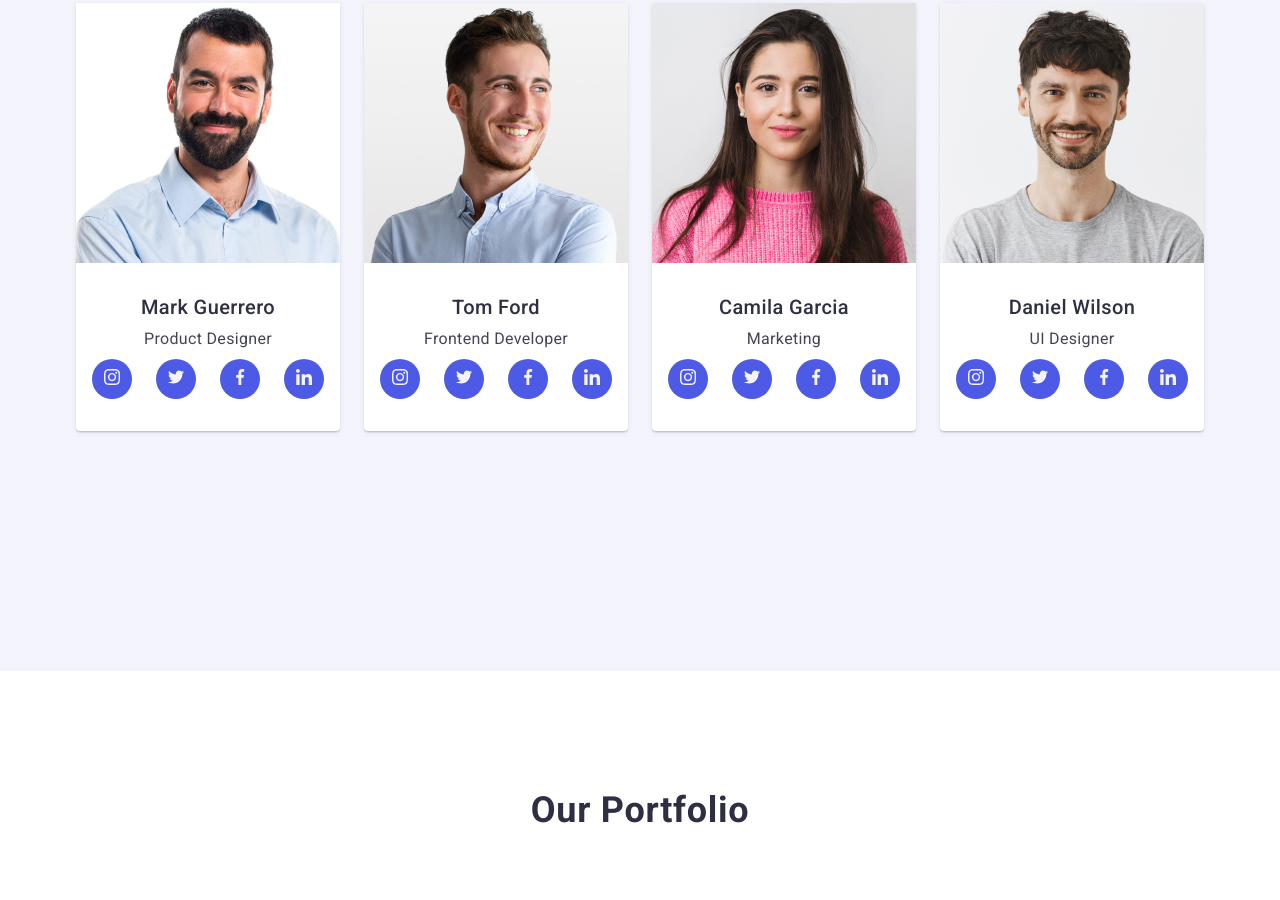
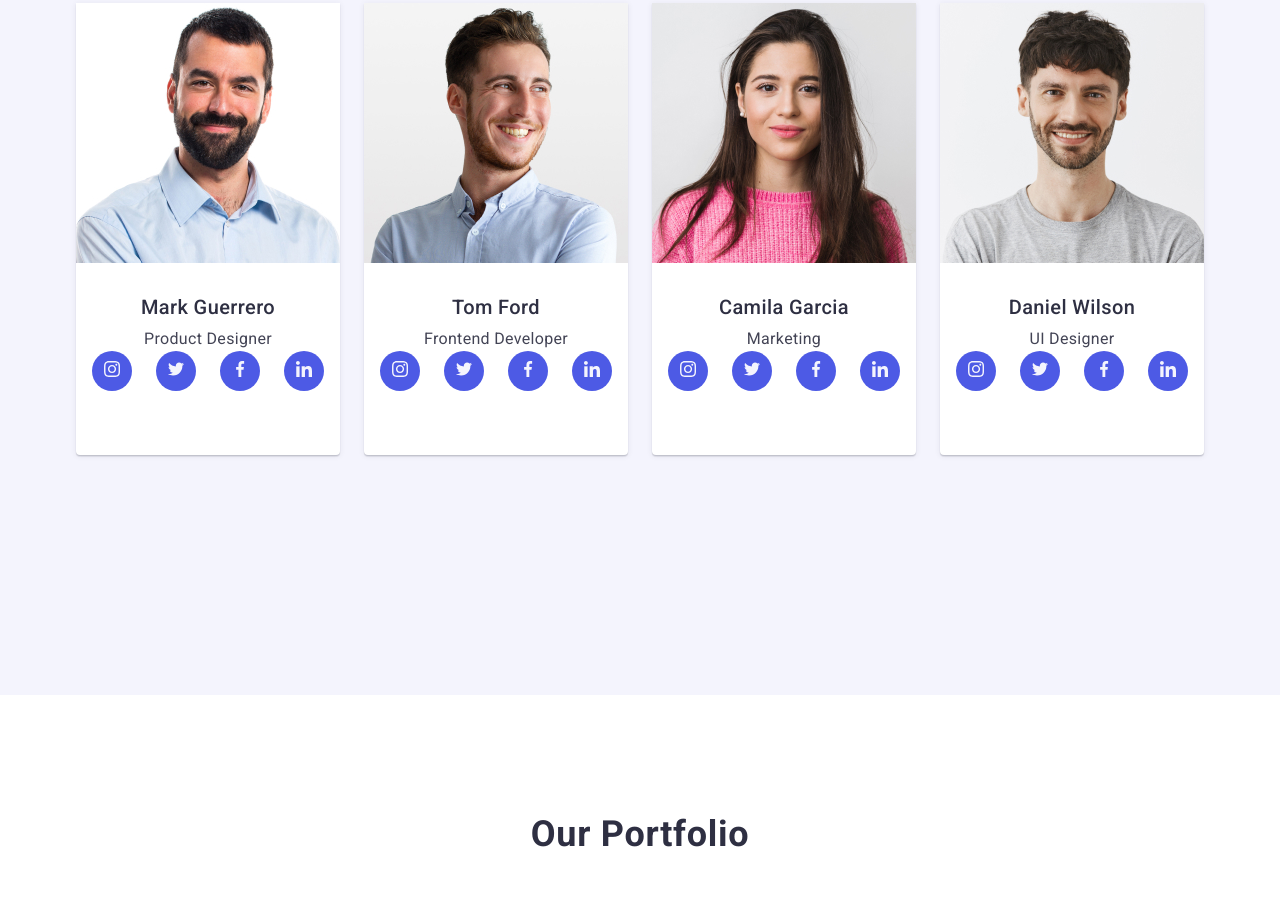
Before and after one commit to virami/goit-markup-hw-04, a plain HTML site: page index.html in a window 1280 px wide. Shown: the part 1390-2290 px from the top of the page. Drawn offline with nearby package versions, Linux system fonts and the light colour scheme.

Commit message:
added icons

```diff
--- a/css/styles.css
+++ b/css/styles.css
@@ -153,7 +153,7 @@ button {
     background-color: #2e2f42;
     background-image: linear-gradient(rgba(46, 47, 66, 0.7), rgba(46, 47, 66, 0.7)), url(../images/bg.jpg);
     background-repeat: no-repeat;
-    background-position: 0 0;
+    background-position: center;
     background-size: cover;
 
 }
@@ -310,7 +310,7 @@ button {
 }
 
 .team-card-emp {
-    padding: 32px 0 8px 0;
+    padding: 32px 0;
 }
 
 .social-list {
@@ -460,7 +460,7 @@ button {
 }
 
 .footer-page .container {
-
+    margin-right: 120px
 }
 
 .logo-footer{
--- a/index.html
+++ b/index.html
@@ -109,8 +109,6 @@
                         <div class="team-card-emp">
                             <h3 class="team-item-title">Mark Guerrero</h3>
                             <p class="team-item-text">Product Designer</p>
-                        </div>
-                        <div class="social-links-ctn">
                             <ul class="social-list">
                                 <li class="social-list-item">
                                     <a href="" class="social-link">
@@ -148,8 +146,6 @@
                         <div class="team-card-emp">
                             <h3 class="team-item-title">Tom Ford</h3>
                             <p class="team-item-text">Frontend Developer</p>
-                        </div>
-                        <div class="social-links-ctn">
                             <ul class="social-list">
                                 <li class="social-list-item">
                                     <a href="" class="social-link">
@@ -187,8 +183,6 @@
                         <div class="team-card-emp">
                             <h3 class="team-item-title">Camila Garcia</h3>
                             <p class="team-item-text">Marketing</p>
-                        </div>
-                        <div class="social-links-ctn">
                             <ul class="social-list">
                                 <li class="social-list-item">
                                     <a href="" class="social-link">
@@ -225,8 +219,6 @@
                         <div class="team-card-emp">
                             <h3 class="team-item-title">Daniel Wilson</h3>
                             <p class="team-item-text">UI Designer</p>
-                        </div>
-                        <div class="social-links-ctn">
                             <ul class="social-list">
                                 <li class="social-list-item">
                                     <a href="" class="social-link">
```
